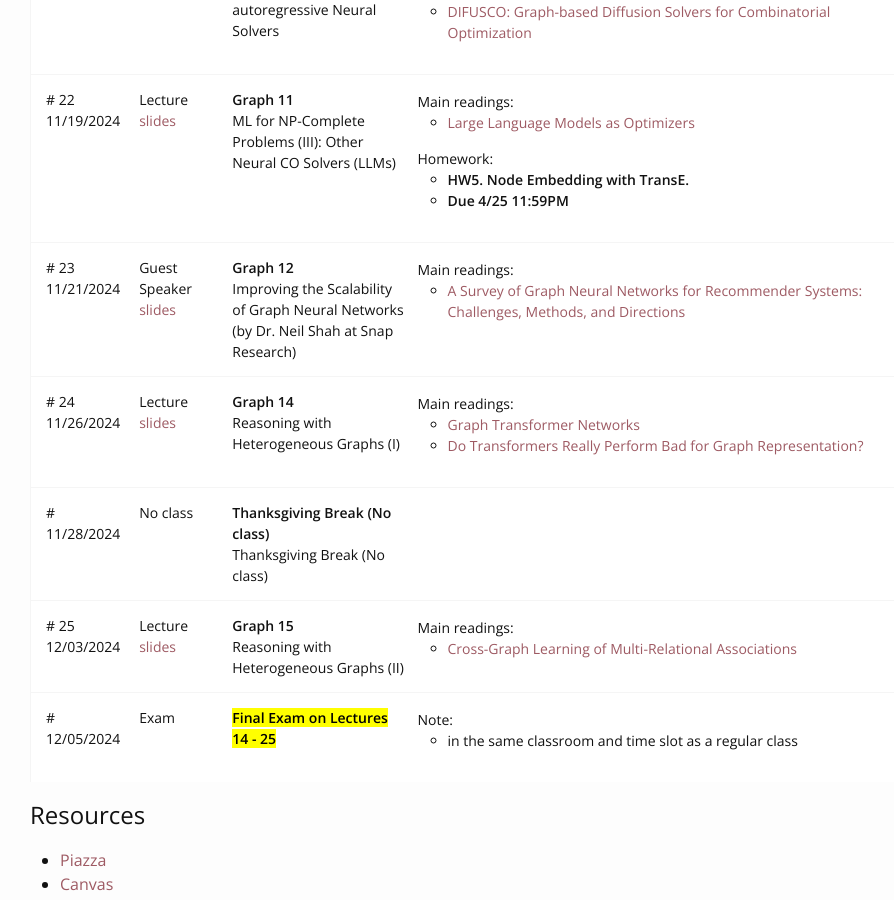
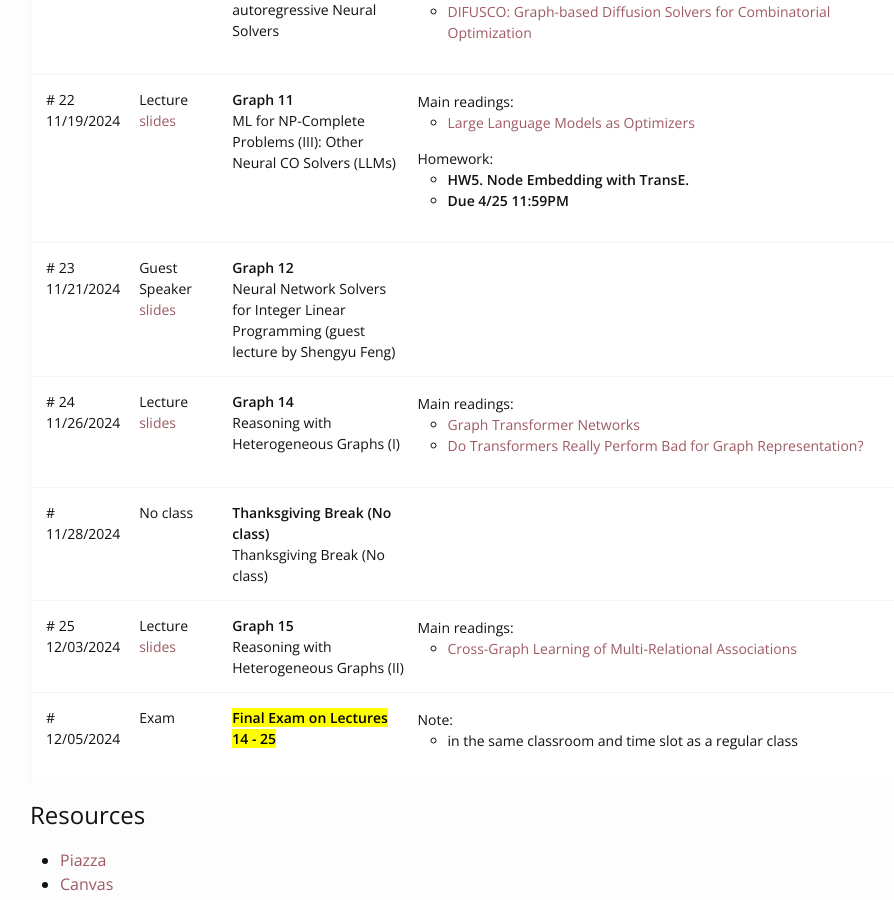
Before and after one commit to cmu-ml-graph-2024f/f2024, a Jekyll site: the page built from index.md, in a window 1280 px wide and 900 px high, scrolled down 4732 px. Shown: the whole window, without its empty margins (175-1069 px from the left). Built offline with Jekyll 4.4.1, drawn with Linux system fonts in a browser that asks for light colours; nearby versions of some CDN libraries.

Commit message:
Update schedule.yml

```diff
--- a/_data/schedule.yml
+++ b/_data/schedule.yml
@@ -316,16 +316,17 @@ schedule:
       - title: <b> Due 4/25 11:59PM </b>
 
   - number: 23
-    title: "Improving the Scalability of Graph Neural Networks (by Dr. Neil Shah at Snap Research)"
+#    title: "Improving the Scalability of Graph Neural Networks (by Dr. Neil Shah at Snap Research)"
+    title: "Neural Network Solvers for Integer Linear Programming (guest lecture by Shengyu Feng)"
     theme: Graph 12
     kind: Guest Speaker
     date: 2024-11-21T11:00
     links:
       - url: http://la.lti.cs.cmu.edu/classes/11-741/f24/Lectures/23.pdf
         name: slides
-    main:
-      - url: https:https://arxiv.org/pdf/2109.12843.pdf
-        title: "A Survey of Graph Neural Networks for Recommender Systems: Challenges, Methods, and Directions"
+#   main:
+#     - url: https:https://arxiv.org/pdf/2109.12843.pdf
+#       title: "A Survey of Graph Neural Networks for Recommender Systems: Challenges, Methods, and Directions"
 
   - number: 24
     title: "Reasoning with Heterogeneous Graphs (I)"
```
